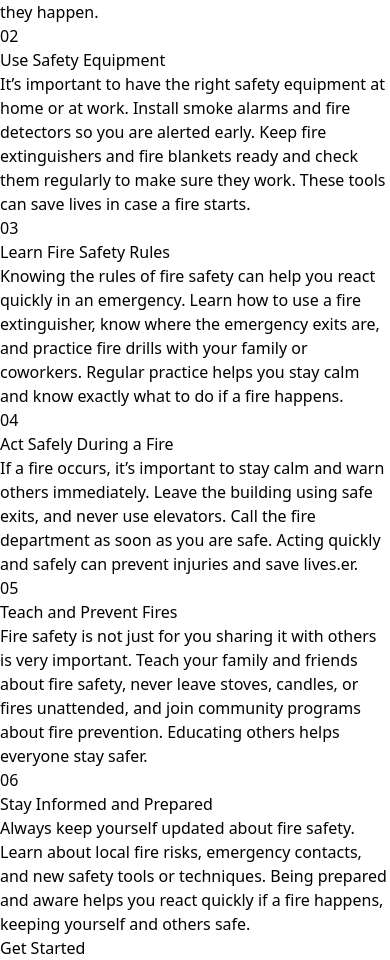
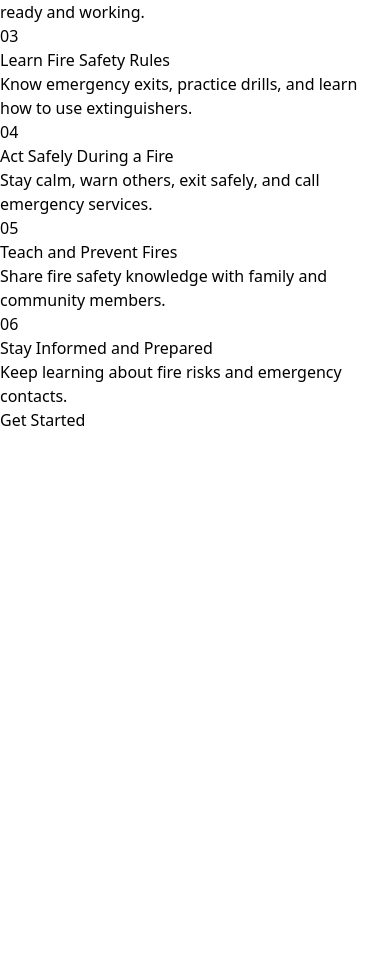
Before and after one commit to Igiraneza1/Project, a React (Vite) app: page / in a window 390 px wide. Shown: the part 1262-2222 px from the top of the page. After the commit the page ends 1694 px from the top, so only its background shows below. Built offline with nearby package versions, Linux system fonts and the light colour scheme.

Commit message:
login page created

```diff
--- a/src/components/button.tsx
+++ b/src/components/button.tsx
@@ -1,15 +1,13 @@
-type ButtonProps = {
+interface ButtonProps {
   label: string;
   onClick?: () => void;
-  type?: "button" | "submit";
-};
+}
 
-function Button({ label, onClick, type = "button" }: ButtonProps) {
+function Button({ label, onClick }: ButtonProps) {
   return (
     <button
-      type={type}
       onClick={onClick}
-      className="px-4 py-2 rounded bg-orange-600 text-white hover:bg-orange-700"
+      className="bg-red-600 text-white px-6 py-2 rounded hover:bg-red-700"
     >
       {label}
     </button>
--- a/src/pages/Intro.tsx
+++ b/src/pages/Intro.tsx
@@ -1,6 +1,13 @@
+import { useNavigate } from "react-router-dom";
 import Button from "../components/Button";
 
 function Intro() {
+  const navigate = useNavigate();
+
+  function goToLogin() {
+    navigate("/login");
+  }
+
   return (
     <div className="w-full bg-gray-100">
       {/* grid */}
@@ -46,131 +53,75 @@ function Intro() {
             </p>
           </div>
         </div>
-
       </div>
 
       {/* steps */}
-
-      <div className="w-full bg-[#fbe4d5] py-12 px-4 sm:px-6 lg:px-12">
+      <div className="w-full py-12 px-4 sm:px-6 lg:px-12">
         <div className="w-full max-w-6xl mx-auto border border-red-400 rounded-xl p-6 sm:p-10">
           <h1 className="text-center text-2xl sm:text-3xl font-bold text-red-700 mb-8 sm:mb-10">
             Stay Safe from Fire
           </h1>
 
           <div className="grid grid-cols-1 sm:grid-cols-2 lg:grid-cols-3 gap-6 sm:gap-8">
-            <div className="flex items-start gap-4">
+            {[
+              {
+                num: "01",
+                title: "Find Fire Hazards",
+                desc:
+                  "Look for faulty wiring, gas leaks, and flammable materials to prevent fires early.",
+              },
+              {
+                num: "02",
+                title: "Use Safety Equipment",
+                desc:
+                  "Install smoke alarms and keep fire extinguishers ready and working.",
+              },
+              {
+                num: "03",
+                title: "Learn Fire Safety Rules",
+                desc:
+                  "Know emergency exits, practice drills, and learn how to use extinguishers.",
+              },
+              {
+                num: "04",
+                title: "Act Safely During a Fire",
+                desc:
+                  "Stay calm, warn others, exit safely, and call emergency services.",
+              },
+              {
+                num: "05",
+                title: "Teach and Prevent Fires",
+                desc:
+                  "Share fire safety knowledge with family and community members.",
+              },
+              {
+                num: "06",
+                title: "Stay Informed and Prepared",
+                desc:
+                  "Keep learning about fire risks and emergency contacts.",
+              },
+            ].map((step) => (
+              <div key={step.num} className="flex items-start gap-4">
                 <div className="w-10 h-10 flex items-center justify-center rounded-full bg-red-700 text-white font-bold">
-                01
+                  {step.num}
                 </div>
                 <div>
                   <h3 className="font-semibold text-sm sm:text-base">
-                  Find Fire Hazards
+                    {step.title}
                   </h3>
                   <p className="text-xs sm:text-sm text-gray-600">
-                  The first step in fire safety is to look around and find
-                  things that can catch fire easily. This could be faulty wires,
-                  gas leaks, leaving cooking unattended, or flammable liquids.
-                  By spotting these dangers early, you can take action to
-                  prevent fires before they happen.
+                    {step.desc}
                   </p>
                 </div>
               </div>
-
-            <div className="flex items-start gap-4">
-              <div className="w-10 h-10 flex items-center justify-center rounded-full bg-red-700 text-white font-bold">
-                02
-              </div>
-              <div>
-                <h3 className="font-semibold text-sm sm:text-base">
-                  Use Safety Equipment
-                </h3>
-                <p className="text-xs sm:text-sm text-gray-600">
-                  It’s important to have the right safety equipment at home or
-                  at work. Install smoke alarms and fire detectors so you are
-                  alerted early. Keep fire extinguishers and fire blankets ready
-                  and check them regularly to make sure they work. These tools
-                  can save lives in case a fire starts.
-                </p>
-              </div>
-            </div>
-
-            <div className="flex items-start gap-4">
-              <div className="w-10 h-10 flex items-center justify-center rounded-full bg-red-700 text-white font-bold">
-                03
-              </div>
-              <div>
-                <h3 className="font-semibold text-sm sm:text-base">
-                  Learn Fire Safety Rules
-                </h3>
-                <p className="text-xs sm:text-sm text-gray-600">
-                  Knowing the rules of fire safety can help you react quickly in
-                  an emergency. Learn how to use a fire extinguisher, know where
-                  the emergency exits are, and practice fire drills with your
-                  family or coworkers. Regular practice helps you stay calm and
-                  know exactly what to do if a fire happens.
-                </p>
-              </div>
-            </div>
-            <div className="flex items-start gap-4">
-              <div className="w-10 h-10 flex items-center justify-center rounded-full bg-red-700 text-white font-bold">
-                04
-              </div>
-              <div>
-                <h3 className="font-semibold text-sm sm:text-base">
-                  Act Safely During a Fire
-                </h3>
-                <p className="text-xs sm:text-sm text-gray-600">
-                  If a fire occurs, it’s important to stay calm and warn others
-                  immediately. Leave the building using safe exits, and never
-                  use elevators. Call the fire department as soon as you are
-                  safe. Acting quickly and safely can prevent injuries and save
-                  lives.er.
-                </p>
-              </div>
-            </div>
-
-            <div className="flex items-start gap-4">
-              <div className="w-10 h-10 flex items-center justify-center rounded-full bg-red-700 text-white font-bold">
-                05
-              </div>
-              <div>
-                <h3 className="font-semibold text-sm sm:text-base">
-                  Teach and Prevent Fires
-                </h3>
-                <p className="text-xs sm:text-sm text-gray-600">
-                  Fire safety is not just for you sharing it with others is very
-                  important. Teach your family and friends about fire safety,
-                  never leave stoves, candles, or fires unattended, and join
-                  community programs about fire prevention. Educating others
-                  helps everyone stay safer.
-                </p>
-              </div>
-            </div>
-
-            <div className="flex items-start gap-4">
-              <div className="w-10 h-10 flex items-center justify-center rounded-full bg-red-700 text-white font-bold">
-                06
-              </div>
-              <div>
-                <h3 className="font-semibold text-sm sm:text-base">
-                  Stay Informed and Prepared
-                </h3>
-                <p className="text-xs sm:text-sm text-gray-600">
-                  Always keep yourself updated about fire safety. Learn about
-                  local fire risks, emergency contacts, and new safety tools or
-                  techniques. Being prepared and aware helps you react quickly
-                  if a fire happens, keeping yourself and others safe.
-                </p>
-              </div>
-            </div>
+            ))}
           </div>
         </div>
       </div>
 
       {/* button */}
-
-      <div className="m-8 justify-center flex">
-          <Button label="Get Started" />
+      <div className="m-8 flex justify-center">
+        <Button label="Get Started" onClick={goToLogin} />
       </div>
     </div>
   );
--- a/src/pages/Login.tsx
+++ b/src/pages/Login.tsx
@@ -1,44 +1,84 @@
-import Button from "../components/button";
+import { useNavigate } from "react-router-dom";
 
 function Login() {
+  const navigate = useNavigate();
+
+  function handleLogin(event: React.FormEvent) {
+    event.preventDefault();
+    navigate("/dashboard");
+  }
+
   return (
-    <div className="min-h-screen flex items-center justify-center bg-gray-100">
-      <div className="bg-white p-8 rounded shadow-md w-full max-w-md">
+    <div className="min-h-screen flex bg-gray-100">
 
-        {/* Introduction Section */}
-        <h1 className="text-2xl font-bold text-center mb-2">
-          Fire Safety Awareness Platform
-        </h1>
+      {/* Left Image Section */}
+      <div className="hidden md:flex w-2/3 items-center justify-center">
+        <img
+          src="/src/assets/intro image/aimage.jpg"
+          alt="Fire Safety"
+          className="w-full  h-auto shadow-lg rounded-md m-5"
+        />
+      </div>
 
-        <p className="text-sm text-gray-700 mb-6 text-center">
-          This platform provides accessible fire protection notes to help
-          people in Rwanda learn fire safety practices related to electricity,
-          gas, fire extinguishers, and emergency actions.
-        </p>
-
-        <p className="text-sm text-gray-700 mb-6 text-center">
-          Our goal is to improve fire prevention awareness and help communities
-          stay prepared for fire emergencies.
-        </p>
-
-        {/* Login Section */}
-        <h2 className="text-xl font-semibold mb-3 text-center">
-          Login to Continue
+      {/* Right Form Section */}
+      <div className="w-full md:w-1/2 flex items-center justify-center">
+        <form
+          onSubmit={handleLogin}
+          className="bg-white p-2 rounded-md shadow-md w-100"
+        >
+          <h2 className="text-2xl font-bold text-center mb-6">
+            Login
           </h2>
 
           <input
             type="email"
             placeholder="Email"
-          className="w-full mb-3 px-3 py-2 border rounded"
+            className="w-full border p-2 mb-3 rounded focus:outline-none focus:ring-2 focus:ring-red-500"
           />
 
           <input
             type="password"
             placeholder="Password"
-          className="w-full mb-4 px-3 py-2 border rounded"
+            className="w-full border p-2 mb-2 rounded focus:outline-none focus:ring-2 focus:ring-red-500"
           />
 
-        <Button label="Login" />
+          {/* Forgot password */}
+          <div className="text-right mb-4">
+            <a
+              href="#"
+              className="text-sm text-red-600 hover:underline"
+            >
+              Forgot password?
+            </a>
+          </div>
+
+          <button
+            type="submit"
+            className="w-full bg-red-600 text-white p-2 rounded hover:bg-red-700 mb-3"
+          >
+            Login
+          </button>
+
+          {/* Divider */}
+          <div className="flex items-center my-3">
+            <div className="flex-grow border-t"></div>
+            <span className="mx-2 text-sm text-gray-500">OR</span>
+            <div className="flex-grow border-t"></div>
+          </div>
+
+          {/* Google Login */}
+          <button
+            type="button"
+            className="w-full border border-gray-300 p-2 rounded flex items-center justify-center gap-2 hover:bg-gray-100"
+          >
+            <img
+              src="/src/assets/login/google.png"
+              alt="Google"
+              className="w-5 h-5"
+            />
+            Continue with Google
+          </button>
+        </form>
       </div>
     </div>
   );
```
Also changed, not shown: src/pages/Signup.tsx (added, +100 -0 lines), src/assets/intro image/aimage.jpg (added), src/assets/intro image/authimage.jpg (added). Lines whose indentation alone changed are shown as unchanged.
